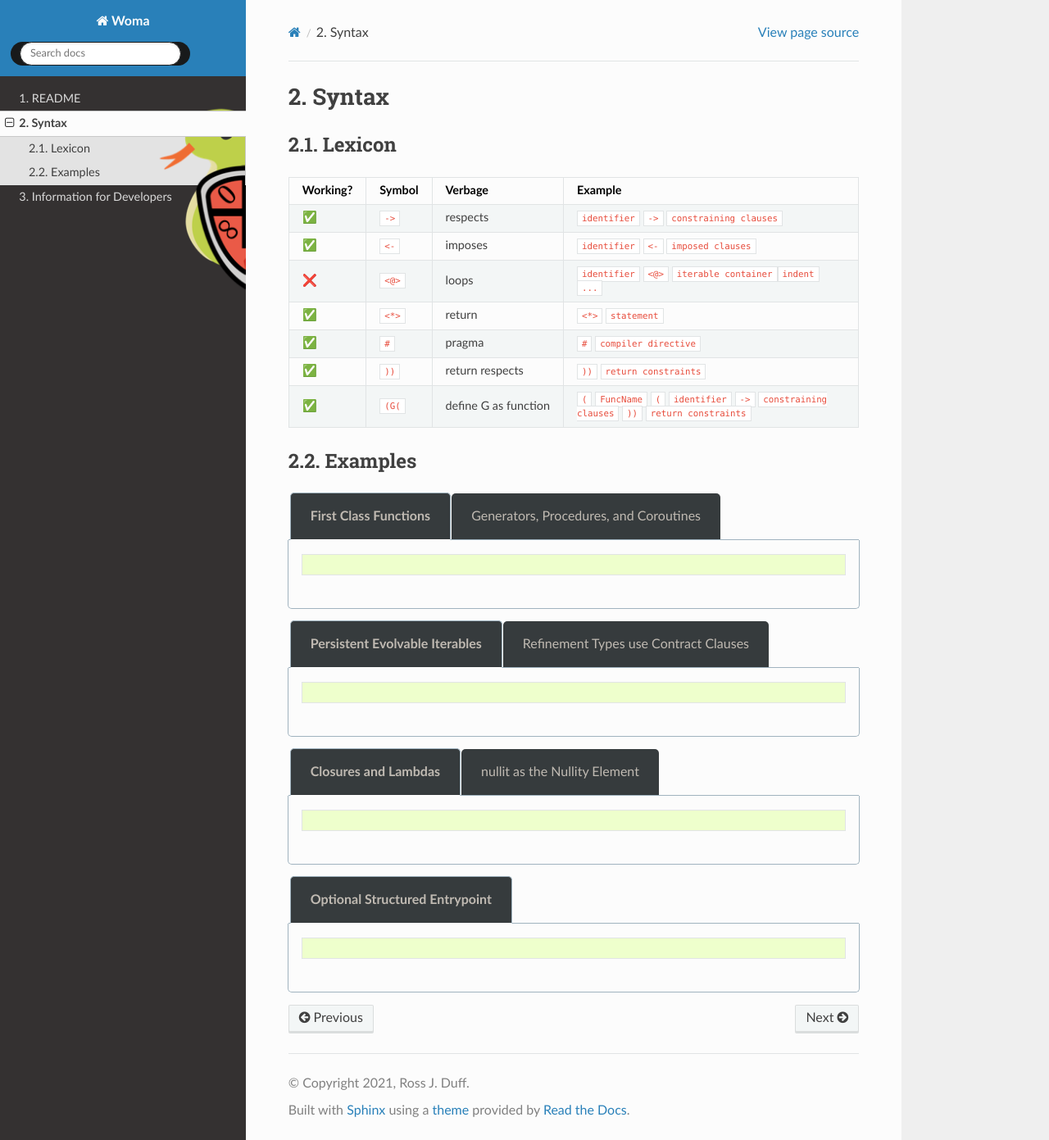
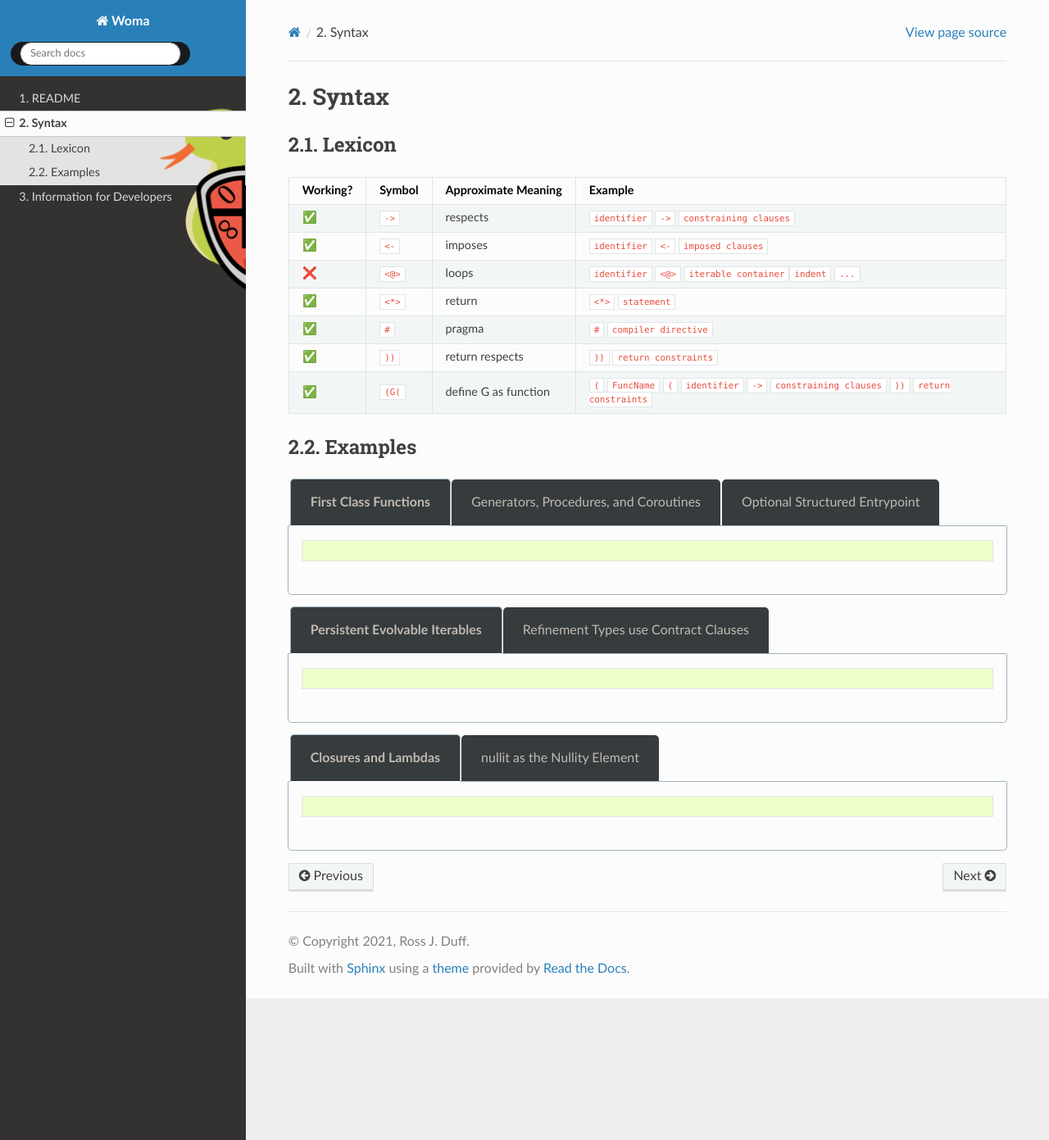
Before and after one commit to rjdbcm/Aspidites, a Sphinx documentation site: the page built from docs/syntax.rst, in a window 1280 px wide and 1391 px high. Shown: the whole window at 82% size. Built offline with Sphinx 7.4.7 and the Read the Docs theme 2.0.0, drawn with Linux system fonts in a browser that asks for light colours.

Commit message:
Added tabs to code examples and expanded width

```diff
--- a/docs/_static/css/styles.css
+++ b/docs/_static/css/styles.css
@@ -54,6 +54,9 @@ button.copybtn {
     opacity: 1;
 }
 
+.wy-nav-content {
+    max-width: none;
+}
 
 .wy-side-nav-search {
     text-align: -moz-center;
--- a/docs/syntax.rst
+++ b/docs/syntax.rst
@@ -6,7 +6,7 @@ Lexicon
 ~~~~~~~
 
 +------------+-----------+---------------------+-------------------------------------------------------------------------------------------------------------------+
-| Working?   | Symbol    | Verbage             | Example                                                                                                           |
+| Working?   | Symbol    | Approximate Meaning | Example                                                                                                           |
 +============+===========+=====================+===================================================================================================================+
 | ✅         | ``->``    | respects            | ``identifier`` ``->`` ``constraining clauses``                                                                    |
 +------------+-----------+---------------------+-------------------------------------------------------------------------------------------------------------------+
@@ -22,6 +22,7 @@ Lexicon
 +------------+-----------+---------------------+-------------------------------------------------------------------------------------------------------------------+
 | ✅         | ``(G(``   | define G as function| ``(`` ``FuncName`` ``(`` ``identifier`` ``->`` ``constraining clauses`` ``))`` ``return constraints``             |
 +------------+-----------+---------------------+-------------------------------------------------------------------------------------------------------------------+
+
 
 Examples
 ~~~~~~~~
@@ -57,6 +58,21 @@ Examples
             `coroutines`
             (Hello2()) coroutine
                 <^>Hello()
+
+    .. tab::
+
+        Optional Structured Entrypoint
+
+        .. code:: woma
+
+            `main: structure for executable actions when run as a binary`
+            (Hello()) procedure
+                print("Hello, World!")
+
+            main:
+            Hello()
+            print("I'm a binary.")
+
 
 .. tabs::
 
@@ -124,19 +140,3 @@ Examples
             div_by_zero2 = 1 / 0
             mod_zero2 = 1 % 0
             a_truth = div_by_zero2 == nullit
-
-.. tabs::
-
-    .. tab::
-
-        Optional Structured Entrypoint
-
-        .. code:: woma
-
-            `main: structure for executable actions when run as a binary`
-            (Hello()) procedure
-                print("Hello, World!")
-
-            main:
-            Hello()
-            print("I'm a binary.")
```
